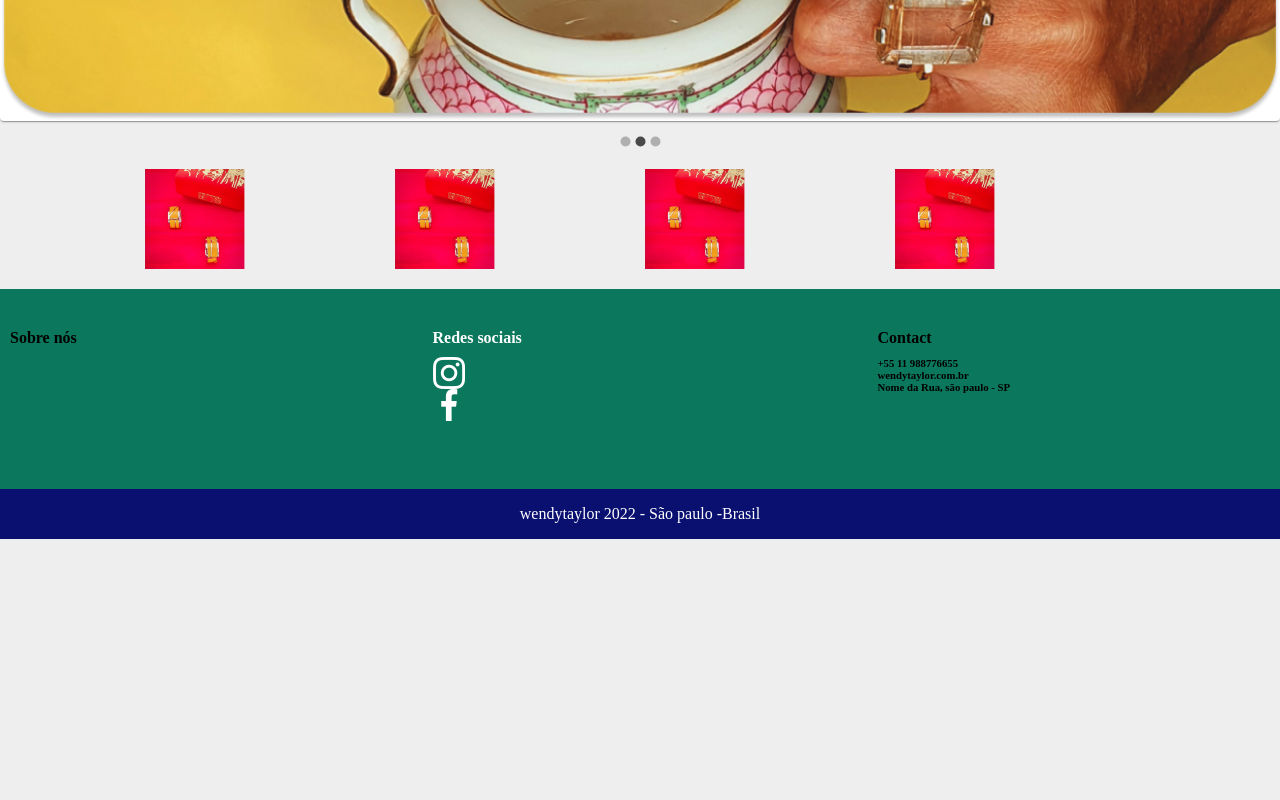
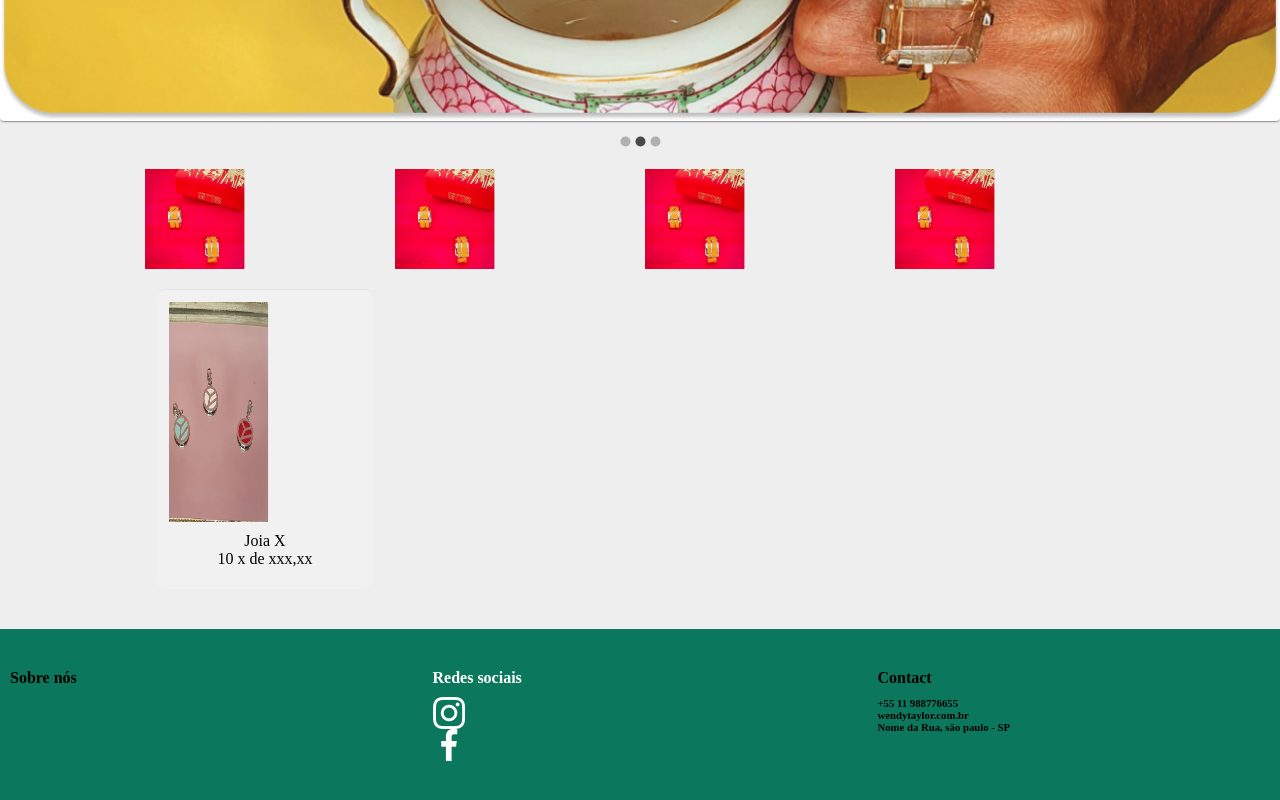
Before and after one commit to G-Ladeira/PI-React, a React (Create React App) app: page / in a window 1280 px wide. Shown: the part 506-1306 px from the top of the page. Before the commit the page ends 1045 px from the top, so only its background shows below. Built offline with nearby package versions, Linux system fonts and the light colour scheme.

Commit message:
alteração

```diff
--- /dev/null
+++ b/src/components/grid/Index.jsx
@@ -0,0 +1,24 @@
+import React from 'react'
+import "./gridHome.sass"
+
+const Index = () => {
+  return (
+    <section className='sectionGrid'>
+        <article className='articleGrid'>
+          <div className="img_cards">
+            <img
+              className="img_products"
+              src="../images/joias2.png"
+              alt="product"
+            />
+          </div>
+          <div className="price_cards">
+            <p>Joia X</p>
+            <p>10 x de xxx,xx</p>
+          </div>
+        </article>
+      </section>
+  )
+}
+
+export default Index
--- /dev/null
+++ b/src/components/grid/gridHome.sass
@@ -0,0 +1,41 @@
+.sectionGrid
+    width: 1000px
+    display: grid
+    grid-template-columns: 24% 24% 24% 24%
+    gap: 1%
+    justify-content: center
+    margin: 20px auto
+
+    .justf_center
+      display: flex
+
+
+      .articleGrid
+        padding: 5%
+        width: 90%
+        transition: 500ms
+        cursor: pointer
+        border-radius: 8px
+        background-color: #F1F1F1
+        border-top: 1px solid rgb(229, 229, 229)
+        overflow: hidden
+        height: 300px
+        margin: 0px auto 20px auto
+        display: flex
+        flex-direction: column
+
+        &:hover
+          box-shadow: 0.5px 0.5px 0.5px 0.5px rgba(58, 58, 58, 0.25)
+
+          .img_cards
+            height: 80%
+            .img_products
+              max-width: 100%
+              height: 100%
+
+          .price_cards
+            text-align: center
+            height: 20%
+            display: flex
+            flex-direction: column
+            justify-content: center
--- a/src/routes/index.jsx
+++ b/src/routes/index.jsx
@@ -1,5 +1,5 @@
 import { Routes, Route} from "react-router-dom";
-import { Home } from "../views/home/index";
+import { Home } from "../views/home";
 import { AboutUs } from "../views/aboutUs";
 import { Product } from "../views/product";
 import { Products } from "../views/products";
--- a/src/views/home/index.jsx
+++ b/src/views/home/index.jsx
@@ -3,6 +3,7 @@ import Demo from './carrosel/carrousel.jsx'
 import Header from "../../components/head/Header"
 import Itemss from './Items/Itemss.jsx';
 import Footer from '../../components/footer/Footer'
+import Index from '../../components/grid/Index.jsx';
 
 
 
@@ -14,6 +15,7 @@ export const Home = () => {
             <Header/>
             <Demo/>
             <Itemss/>
+            <Index />
             <Footer/>
 
 
```
Also changed, not shown: 1 other file (tests, documents, lock files or other folders).
